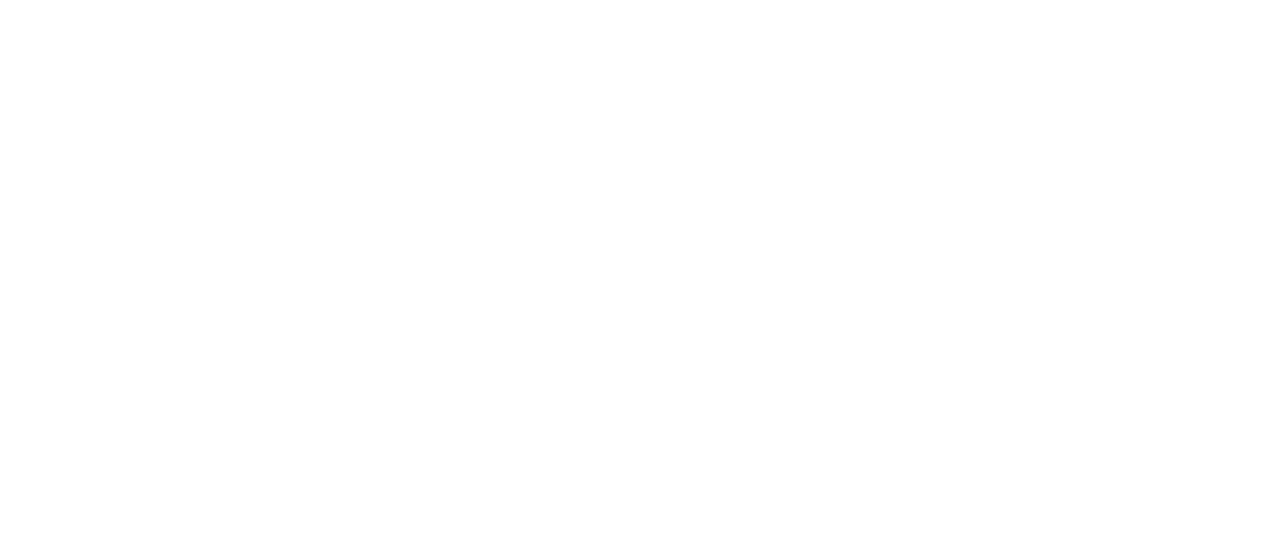
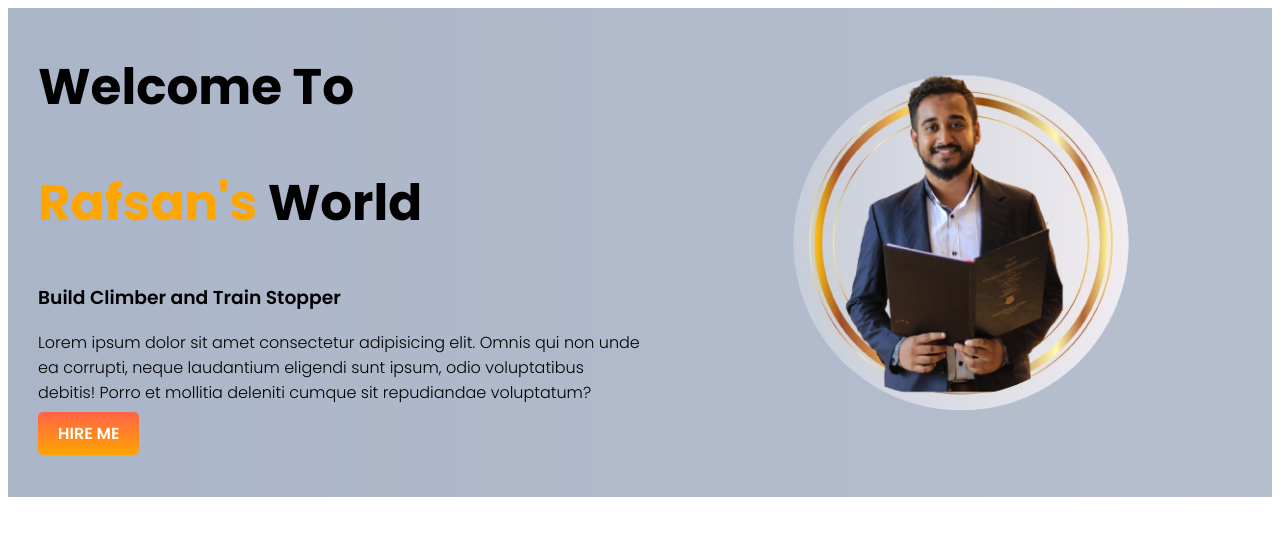
Before and after one commit to Rafsan192/developer-portfolio, a plain HTML site: page index.html in a window 1280 px wide. Drawn offline with Linux system fonts and the light colour scheme.

Commit message:
top-banner added

```diff
--- a/index.html
+++ b/index.html
@@ -1,12 +1,44 @@
 <!DOCTYPE html>
 <html lang="en">
+
 <head>
     <meta charset="UTF-8">
     <meta name="viewport" content="width=device-width, initial-scale=1.0">
     <title>Developer Portfolio</title>
+    <link rel="preconnect" href="https://fonts.googleapis.com">
+    <link rel="preconnect" href="https://fonts.gstatic.com" crossorigin>
+    <link
+        href="https://fonts.googleapis.com/css2?family=Poppins:ital,wght@0,100;0,200;0,300;0,400;0,500;0,600;0,700;0,800;0,900;1,100;1,200;1,300;1,400;1,500;1,600;1,700;1,800;1,900&display=swap"
+        rel="stylesheet">
     <link rel="stylesheet" href="style.css">
 </head>
+
 <body>
+    <section class="Top-banner">
+        <div class="half-width">
+            <h1>Welcome To</h1>
+            <h1><span>Rafsan's</span> World</h1>
 
+            <h3>Build Climber and Train Stopper</h3>
+
+            <p> Lorem ipsum dolor sit amet consectetur adipisicing elit.
+                Omnis qui non unde ea corrupti, neque laudantium eligendi sunt ipsum,
+                odio voluptatibus debitis! Porro et mollitia deleniti cumque sit repudiandae voluptatum?</p>
+
+            <a class="link-button" target="_blank"
+                href="https://www.youtube.com/channel/UCbbbxf5CoqkUFUAwKmRiBng/videos?view=0&sort=dd&shelf_id=0">HIRE
+                ME</a>
+
+        </div>
+
+
+
+        <div class="half-width img">
+            <img src="images/11.png" alt="">
+        </div>
+
+
+    </section>
 </body>
+
 </html>
--- a/style.css
+++ b/style.css
@@ -0,0 +1,57 @@
+body {
+
+   font-family: "Poppins", sans-serif;
+   font-weight: 400;
+   font-style: normal;
+
+}
+
+h1 {
+   font-size: 50px;
+}
+
+span {
+   color: orange;
+}
+
+
+h3 {
+   font-weight: 600;
+}
+
+p {
+   font-weight: 300;
+}
+
+section {
+   display: flex;
+
+
+
+}
+
+.half-width {
+   width: 50%;
+   padding-left: 30px;
+}
+
+.half-width img {
+   width: 80%;
+   padding-left: 50px;
+}
+
+.link-button {
+   text-decoration: none;
+   background-image: linear-gradient(tomato, orange);
+   padding: 10px 20px;
+   border-radius: 5px;
+   color: white;
+   font-weight: 600;
+
+
+}
+
+.Top-banner {
+   background-image: url(images/2.jpg);
+   margin: 0;
+}
```
Also changed, not shown: images/1.jpg (added), images/11.png (added), images/1516.jpg (added), images/2.jpg (added), images/83.jpg (added), round_grunge.jpg (added).
